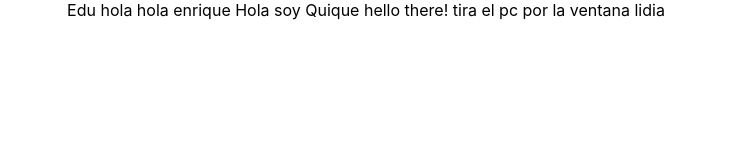
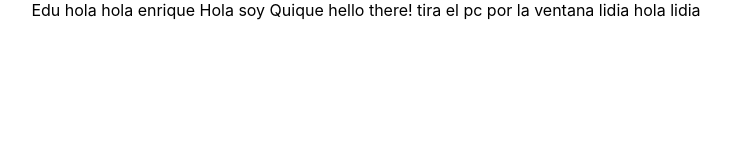
Before and after one commit to webtilians/proyecfinal, a React (Create React App) app: page / in a window 1280 px wide. Shown: the top 160 px of the page, without its empty margins (274-1005 px from the left). Built offline with nearby package versions, Linux system fonts and the light colour scheme.

Commit message:
cambio lidia

```diff
--- a/src/App.js
+++ b/src/App.js
@@ -9,6 +9,7 @@ function App() {
      Hola soy Quique
      hello there!
      tira el pc por la ventana lidia
+     hola lidia
     </div>
   );
 }
```
